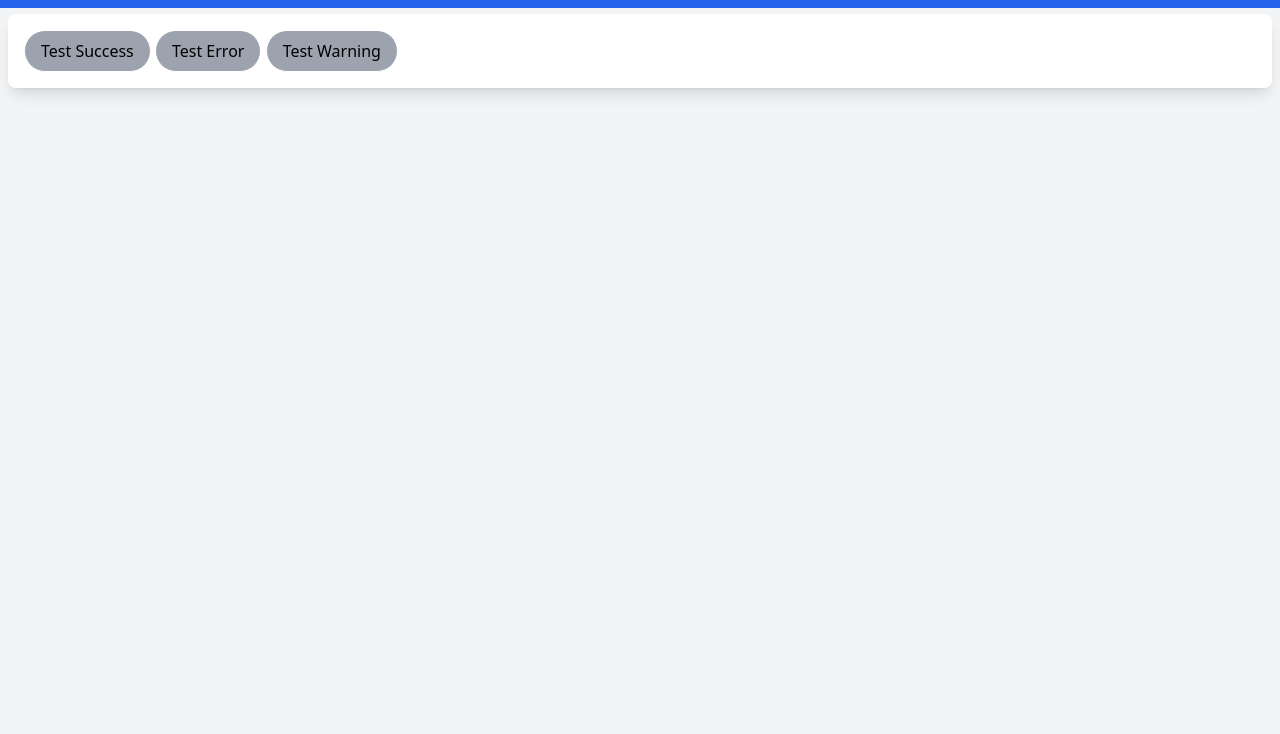
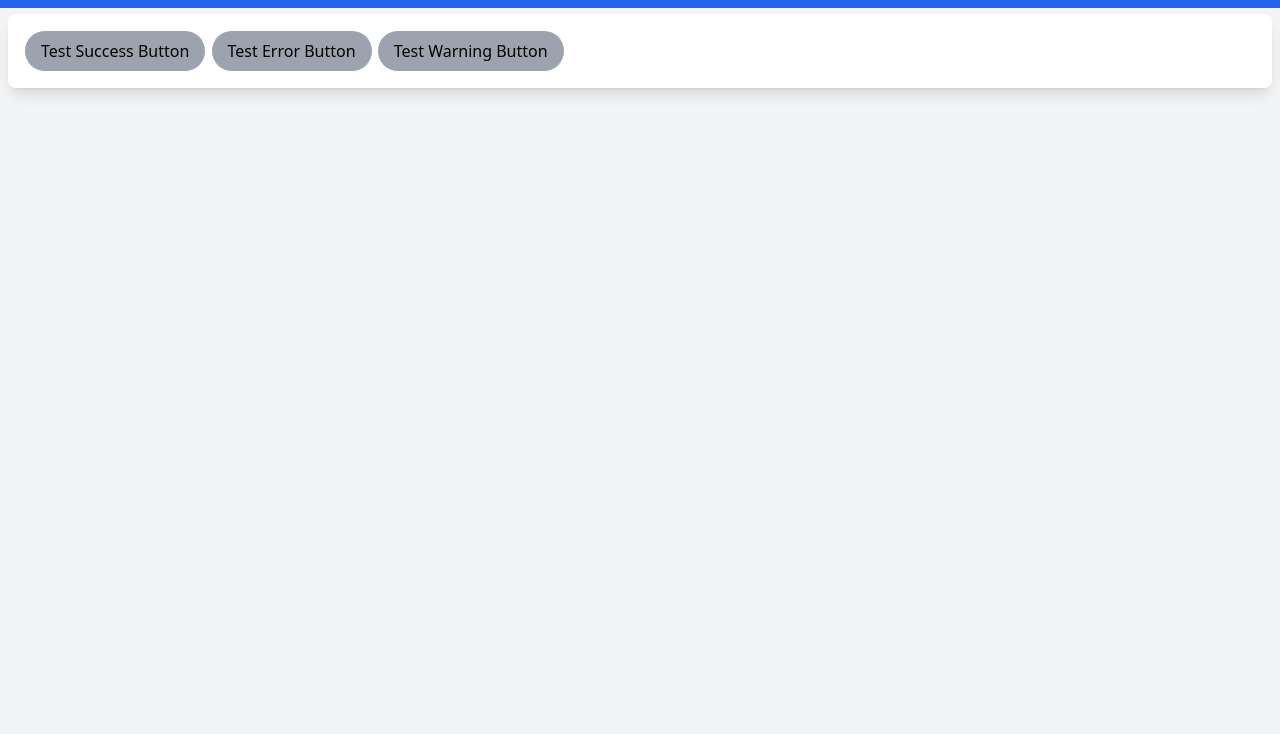
Before and after one commit to sunwoo101/Uni-Connect, a plain HTML site: page index.html in a window 1280 px wide. Shown: the part 66-800 px from the top of the page. Drawn offline with nearby package versions, Linux system fonts and the light colour scheme.

Commit message:
Changed some text
Changed text in the test buttons

```diff
--- a/index.html
+++ b/index.html
@@ -56,11 +56,11 @@
     <!-- Test Box (Debug) -->
     <div id="testBox" class="bg-white mx-2 px-4 py-4 mt-20 z-50 rounded-lg shadow-lg">
         <button class="bg-gray-400 border border-white px-4 py-2 rounded-full hover:bg-gray-300"
-            onclick="showAlert('Success!', 'success')">Test Success</button>
+            onclick="showAlert('Success!', 'success')">Test Success Button</button>
         <button class="bg-gray-400 border border-white px-4 py-2 rounded-full hover:bg-gray-300"
-            onclick="showAlert('Error!', 'error')">Test Error</button>
+            onclick="showAlert('Error!', 'error')">Test Error Button</button>
         <button class="bg-gray-400 border border-white px-4 py-2 rounded-full hover:bg-gray-300"
-            onclick="showAlert('Warning!', 'warning')">Test Warning</button>
+            onclick="showAlert('Warning!', 'warning')">Test Warning Button</button>
     </div>
 
     <script src="script.js"></script>
```
